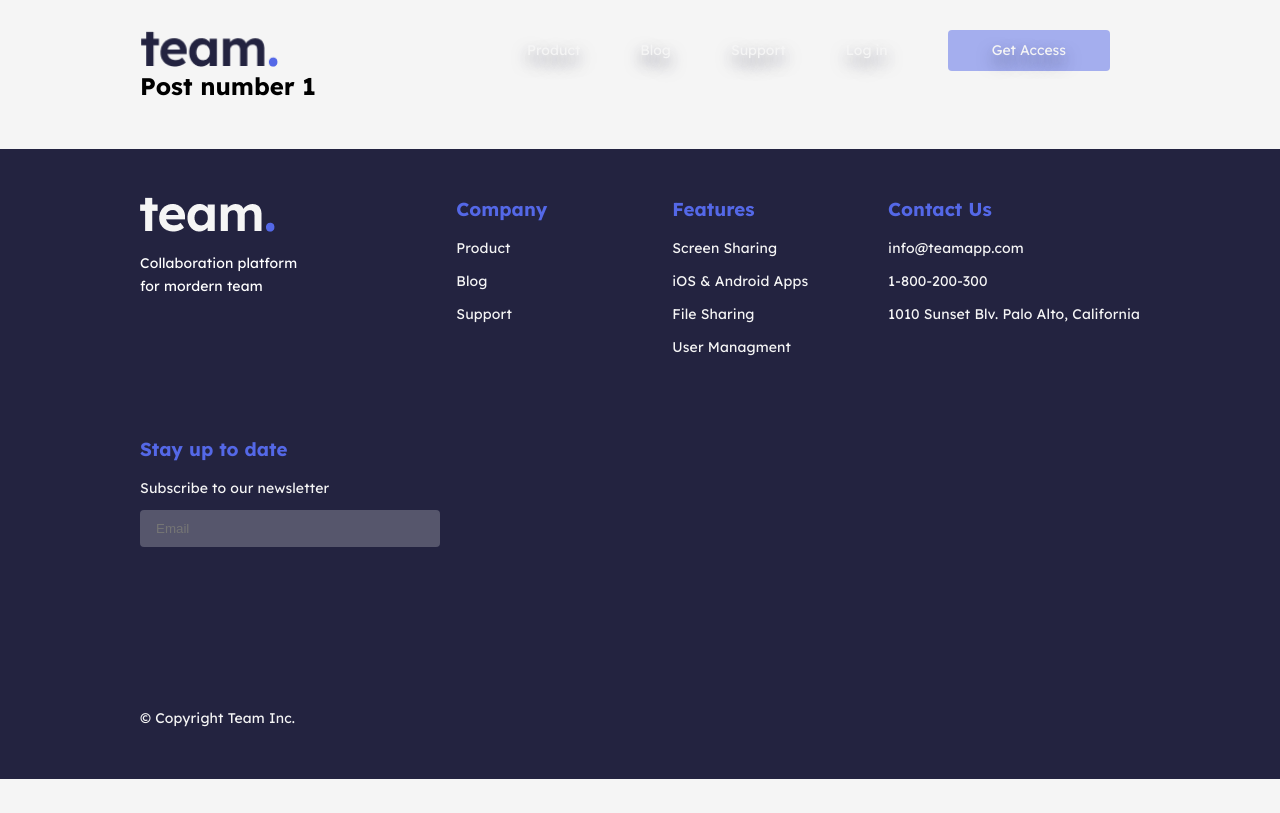
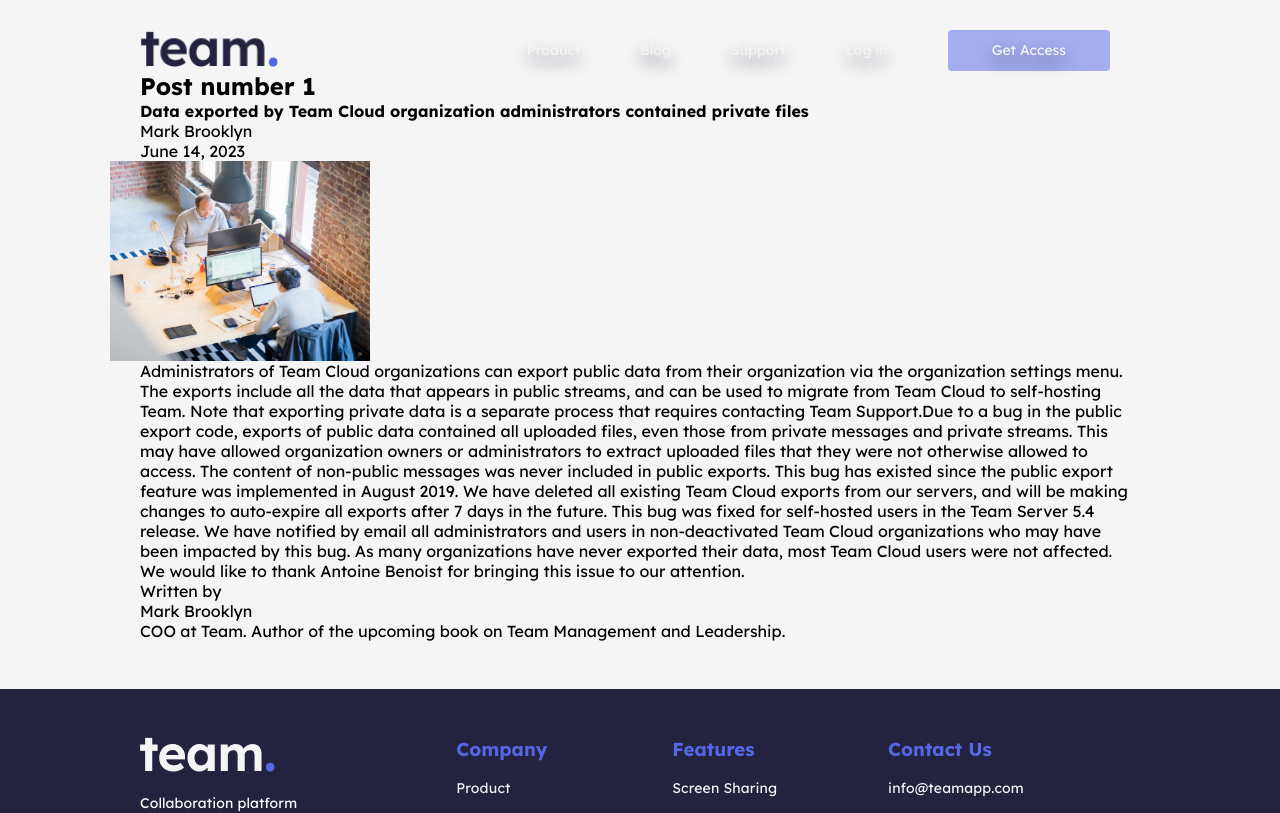
Before and after one commit to amgromov93/nextJs, a Next.js app: page /post/1 in a window 1280 px wide. Shown: the top 813 px of the page. Built offline with nearby package versions, Linux system fonts and the light colour scheme.

Commit message:
some changes for render data in post

```diff
--- /dev/null
+++ b/components/Loader.js
@@ -0,0 +1,5 @@
+export default function Loader() {
+  return (
+    <h4>Loading...</h4>
+  )
+}
--- a/components/PostContainer.js
+++ b/components/PostContainer.js
@@ -1,49 +1,28 @@
-import Image from "next/image";
+import { useEffect, useState } from "react";
 import { useRouter } from "next/router";
 import styles from "../sass/style.module.scss";
 
 import { postData } from "../data/data.js";
-import { useEffect } from "react";
+import Loader from "./Loader";
+import PostItem from "./PostItem";
 
 export default function PostContainer() {
+  const [state, setState] = useState(null);
   const post = postData();
   const router = useRouter();
+  const numOfPost = state - 1;
 
   useEffect(() => {
     if(router.isReady){
-
+      setState(router.query.id)
     }
   }, [!router.isReady])
 
-  console.log(router.query);
 
   return (
     <section className={styles.container}>
       <h1>Post number {router.query.id}</h1>
-      <>
-        {/* <article key={post[router.query.id - 1].id}> */}
-          {/* <h4>{post[0].title}</h4>
-          <div>
-            <p>{post[0].name}</p>
-            <p>{post[0].date}</p>
-          </div>
-          <div className={styles.paddingNone}>
-            <Image
-              src={post[0].image}
-              layout="fill"
-              objectFit="cover"
-              alt="photo"
-            />
-          </div>
-          <p>{post[0].text}</p>
-          <div>
-            <p className="logo"></p>
-            <p>Written by</p>
-            <p>{post[0].name}</p>
-            <p>{post[0].job}</p>
-          </div> */}
-        {/* </article> */}
-      </>
+      {state === null ? <Loader /> : <PostItem post={post} numOfPost={numOfPost}/>}
     </section>
   )
 }
--- /dev/null
+++ b/components/PostItem.js
@@ -0,0 +1,23 @@
+import styles from "../sass/style.module.scss";
+
+export default function PostItem({ post, numOfPost }) {
+  return (
+    <article key={post[numOfPost].id}>
+      <h4>{post[numOfPost].title}</h4>
+      <div>
+        <p>{post[numOfPost].name}</p>
+        <p>{post[numOfPost].date}</p>
+      </div>
+      <div className={styles.paddingNone}>
+        {post[numOfPost].image}
+      </div>
+      <p>{post[numOfPost].text}</p>
+      <div>
+        <p className="logo"></p>
+        <p>Written by</p>
+        <p>{post[numOfPost].name}</p>
+        <p>{post[numOfPost].job}</p>
+      </div>
+    </article>
+  )
+}
```
